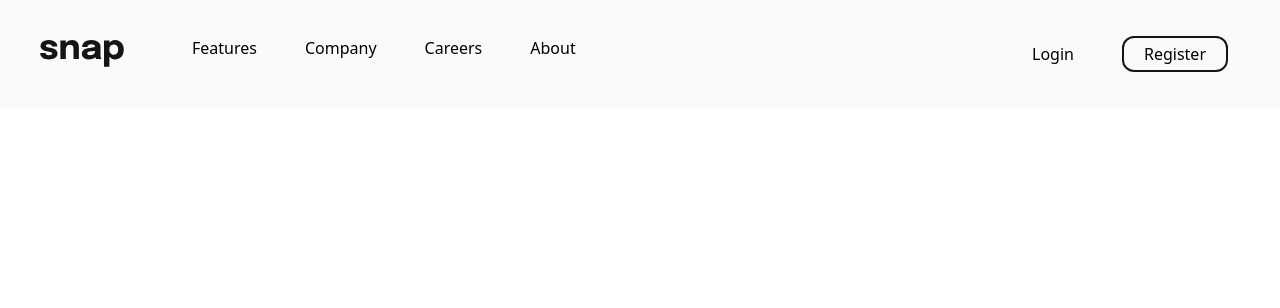
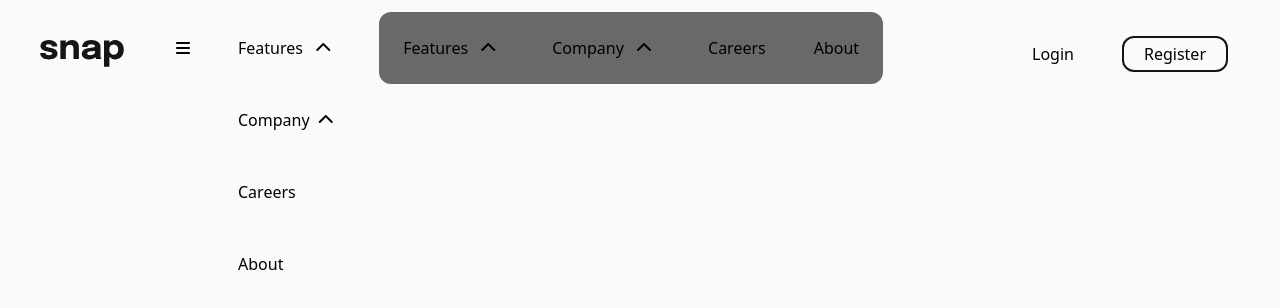
Before and after one commit to Mennapika/Intro-section-with-dropdown-navigation, a React (Create React App) app in the folder my-app/: page / in a window 1280 px wide. Shown: the top 308 px of the page. Built offline with nearby package versions, Linux system fonts and the light colour scheme.

Commit message:
create dropdown

```diff
--- a/my-app/package.json
+++ b/my-app/package.json
@@ -3,6 +3,10 @@
   "version": "0.1.0",
   "private": true,
   "dependencies": {
+    "@fortawesome/fontawesome-svg-core": "^6.1.1",
+    "@fortawesome/free-regular-svg-icons": "^6.1.1",
+    "@fortawesome/free-solid-svg-icons": "^6.1.1",
+    "@fortawesome/react-fontawesome": "^0.1.18",
     "@testing-library/jest-dom": "^5.16.4",
     "@testing-library/react": "^13.3.0",
     "@testing-library/user-event": "^13.5.0",
--- a/my-app/public/index.html
+++ b/my-app/public/index.html
@@ -3,6 +3,7 @@
   <head>
     <meta charset="utf-8" />
     <link rel="icon" href="%PUBLIC_URL%/favicon.ico" />
+    <script src="https://kit.fontawesome.com/2a0087f004.js" crossorigin="anonymous"></script>
     <meta name="viewport" content="width=device-width, initial-scale=1" />
     <meta name="theme-color" content="#000000" />
     <meta
--- a/my-app/src/Components/NavBar.jsx
+++ b/my-app/src/Components/NavBar.jsx
@@ -1,16 +1,70 @@
-import React from 'react'
+import React , {useState} from 'react'
 import logo from '../images/logo.svg';
+import todo from "../images/icon-todo.svg";
+import calender from "../images/icon-calendar.svg";
+import planning from "../images/icon-planning.svg";
+import reminders from "../images/icon-reminders.svg";
+
+
 export const NavBar = () => {
+    const [clicked,setClicked]=React.useState(false);
+    const [clickedF,setClickedF]=React.useState(false);
+    const [clickedC,setClickedC]=React.useState(false);
+
+ const handleClick=()=> setClicked(!clicked);
+ const handleClickF=()=> setClickedF(!clickedF);
+ const handleClickC=()=> setClickedC(!clickedC);
+ const closeMobileMenu=()=>setClicked(false);
   return (
     <div className='flex flex-row  justify-between  max-w-full h-3/5   bg-white text-lg p-3'>
         <div className='flex flex-row  justify-start'>
       <div className='m-5 p-2'>
          <img  src={logo} alt="logo"/>
       </div>
+      <div onClick={handleClick} className='m-6'>
+      <i className={ clicked? 'fa-solid fa-xmark':'fa-solid fa-bars'} ></i>
+      </div>
+      <ul className= "flex flex-col justify-between">
+            <li className='m-6'><a  className='cursor-pointer' onClick={closeMobileMenu}> Features</a> <i onClick={handleClickF} className={clickedF?"fa-solid fa-chevron-down mx-2":"fa-solid fa-chevron-up mx-2 "}></i>
+            <ul className= {clickedF?"m-4 flex flex-col justify-between" :"hidden"}>
+            <li className='m-4 flex flex-row justify-between'>  <img src={todo}alt='todoList' height="10" className='m-1 cursor-pointer'/><a  className='cursor-pointer' onClick={closeMobileMenu}> TodoList </a></li>
+            <li className='m-4 flex flex-row justify-between'>  <img src={calender}alt='calender' height="10" className='m-1 cursor-pointer' /><a  className='cursor-pointer' onClick={closeMobileMenu}> Calendar </a></li>
+            <li className='m-4 flex flex-row justify-between'>  <img src={reminders}alt='reminders' width="18" className='m-1 cursor-pointer'/><a  className='cursor-pointer' onClick={closeMobileMenu}> Reminders </a></li>
+            <li className='m-4 flex flex-row justify-between'>  <img src={planning}alt='planning' width="18" className='m-1 cursor-pointer'/><a  className='cursor-pointer' onClick={closeMobileMenu}> Planning </a></li>
+            </ul>
+            </li>
+            <li className='m-6'> <a  className='cursor-pointer' onClick={closeMobileMenu}> Company</a> <i onClick={handleClickC} className={clickedC?"fa-solid fa-chevron-down mx-1 ":"fa-solid fa-chevron-up mx-1 "}></i>
+            <ul className= {clickedC?"m-4 flex flex-col justify-between" :"hidden"}>
+            <li className='m-4 flex flex-row justify-between'> <a  className='cursor-pointer' onClick={closeMobileMenu}> History </a></li>
+            <li className='m-4 flex flex-row justify-between'>  <a  className='cursor-pointer' onClick={closeMobileMenu}> OurTeam </a></li>
+            <li className='m-4 flex flex-row justify-between'>  <a  className='cursor-pointer' onClick={closeMobileMenu}> Blog </a></li>
+            </ul>
+
+             </li>
+            <li className='m-6'> <a  className='cursor-pointer' onClick={closeMobileMenu}> Careers</a></li>
+            <li className='m-6'> <a  className='cursor-pointer' onClick={closeMobileMenu}> About</a></li>
+          </ul>
+
       <div className='px-4'>
-          <ul className='flex flex-row justify-start '>
-            <li className='m-6'><a  className='cursor-pointer'> Features</a> </li>
-            <li className='m-6'> <a  className='cursor-pointer'> Company</a></li>
+          <ul className='flex flex-row justify-start  bg-gray rounded-xl'>
+            <li className='m-6'><a  className='cursor-pointer' onClick={handleClickF}> Features </a> <i onClick={handleClickF} className={clickedF?"fa-solid fa-chevron-down mx-2 ":"fa-solid fa-chevron-up mx-2 "}></i>
+            <ul className= {clickedF?"m-4 flex flex-col justify-between" :"hidden"}>
+            <li className='m-4 flex flex-row justify-between'>  <img src={todo}alt='todoList' height="10" className='m-1 cursor-pointer'/><a  className='cursor-pointer' onClick={closeMobileMenu}> TodoList </a></li>
+            <li className='m-4 flex flex-row justify-between'>  <img src={calender}alt='calender' height="10" className='m-1 cursor-pointer' /><a  className='cursor-pointer' onClick={closeMobileMenu}> Calendar </a></li>
+            <li className='m-4 flex flex-row justify-between'>  <img src={reminders}alt='reminders' width="18" className='m-1 cursor-pointer'/><a  className='cursor-pointer' onClick={closeMobileMenu}> Reminders </a></li>
+            <li className='m-4 flex flex-row justify-between'>  <img src={planning}alt='planning' width="18" className='m-1 cursor-pointer'/><a  className='cursor-pointer' onClick={closeMobileMenu}> Planning </a></li>
+            </ul>
+            </li>
+            <li className='m-6 group'> <a  className='cursor-pointer' onClick={handleClickC} > Company</a>  <i onClick={handleClickC}  className={clickedC?"fa-solid fa-chevron-down mx-2  cursor-pointer":"fa-solid fa-chevron-up mx-2 cursor-pointer "}></i>
+            <ul className= {clickedC?"m-4 flex flex-col justify-between" :"hidden"}>
+            <li className='m-4 flex flex-row justify-between'> <a  className='cursor-pointer' onClick={closeMobileMenu}> History </a></li>
+            <li className='m-4 flex flex-row justify-between'>  <a  className='cursor-pointer' onClick={closeMobileMenu}> OurTeam </a></li>
+            <li className='m-4 flex flex-row justify-between'>  <a  className='cursor-pointer' onClick={closeMobileMenu}> Blog </a></li>
+            </ul>
+
+
+
+            </li>
             <li className='m-6'> <a  className='cursor-pointer'> Careers</a></li>
             <li className='m-6'> <a  className='cursor-pointer'> About</a></li>
           </ul>
--- a/my-app/tailwind.config.js
+++ b/my-app/tailwind.config.js
@@ -15,7 +15,9 @@ module.exports = {
     fontSize:{
       'text-lg':'1.125rem'
     },
-    extend: {},
+    extend: {
+      visibility: ["group-hover"],
+    },
   },
   plugins: [],
 }
```
Also changed, not shown: my-app/src/Components/DropDown.jsx (added), 2 other files (tests, documents, lock files or other folders).
